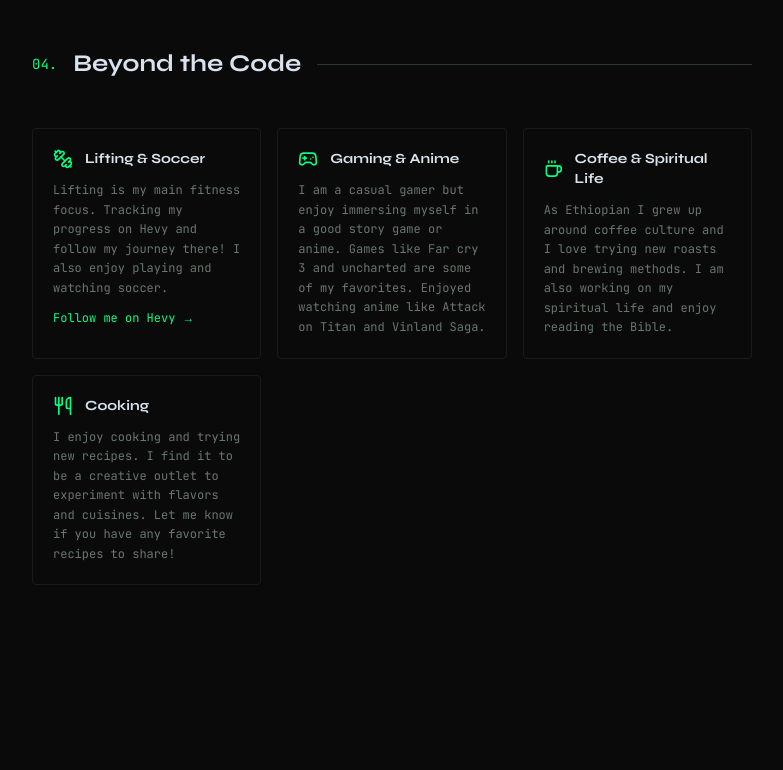
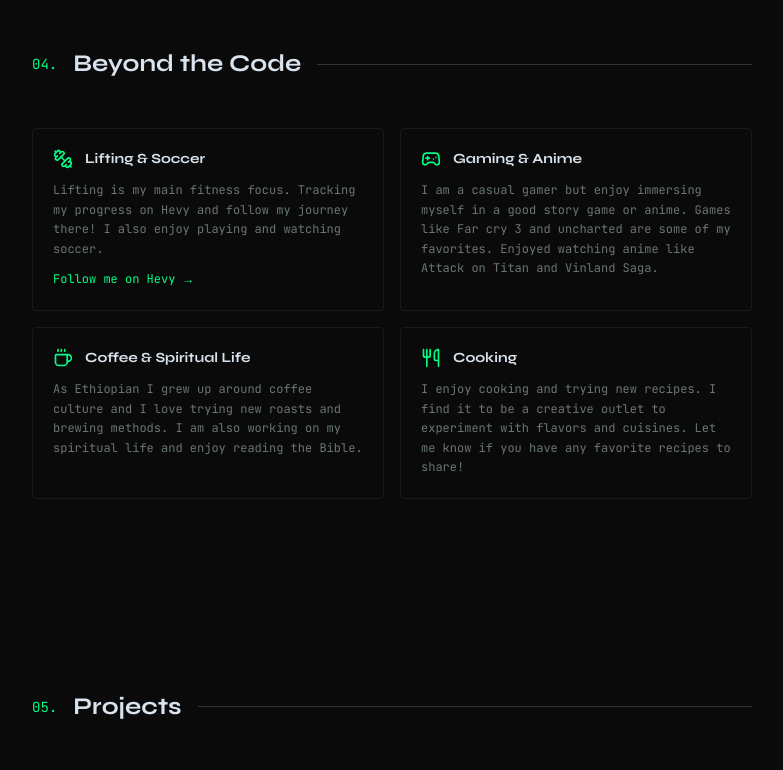
Before and after one commit to bereketlemma/bereket-portfolio, a Next.js app: page / in a window 1280 px wide. Shown: the part 3800-4570 px from the top of the page, without its empty margins (248-1031 px from the left). Built offline with nearby package versions, Linux system fonts and the light colour scheme.

Commit message:
fix: hobbies grid 2x2 layout

```diff
--- a/app/home/_components/hobbies.tsx
+++ b/app/home/_components/hobbies.tsx
@@ -123,7 +123,7 @@ export default function Hobbies() {
       </div>
 
       {/* Grid */}
-      <div className="grid grid-cols-1 gap-4 sm:grid-cols-2 lg:grid-cols-3">
+      <div className="grid grid-cols-1 gap-4 sm:grid-cols-2">
         {hobbies.map((hobby, i) => (
           <HobbyCard key={i} hobby={hobby} index={i} />
         ))}
```
